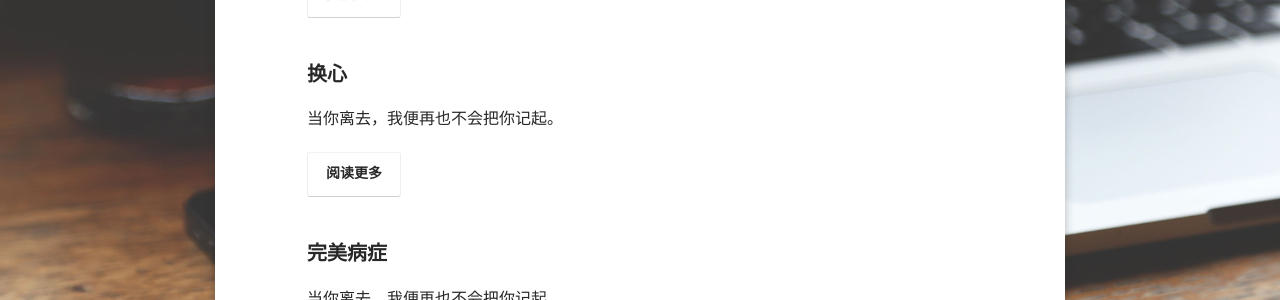
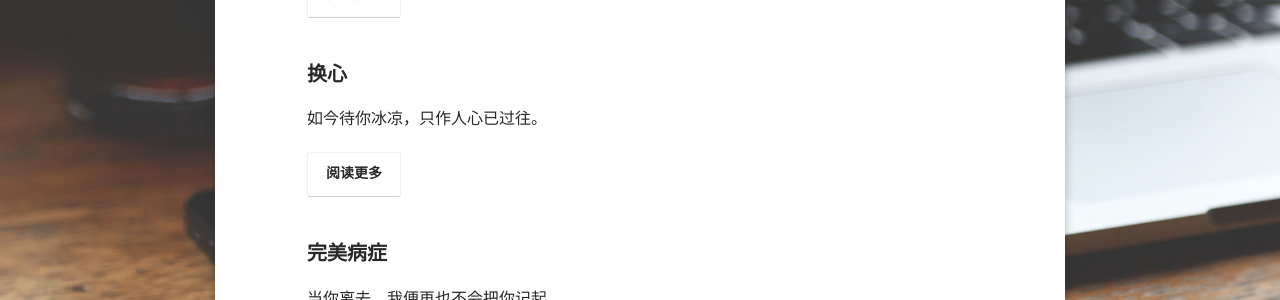
Before and after one commit to duxiehao/mafanghui, a Jekyll site: the page built from posts/index.md, in a window 1280 px wide and 900 px high. Shown: the part 423-723 px from the top of the window. Built offline with Jekyll 4.4.1, drawn with Linux system fonts in a browser that asks for light colours; some web fonts are replaced.

Commit message:
Update 2017-06-27-huanxin.md

```diff
--- a/_posts/2017-06-27-huanxin.md
+++ b/_posts/2017-06-27-huanxin.md
@@ -2,7 +2,7 @@
 layout: post
 title:  "换心"
 date:   2017-06-27
-excerpt: "当你离去，我便再也不会把你记起。"
+excerpt: "如今待你冰凉，只作人心已过往。"
 tag:
 - 呵护
 - 等你
```
